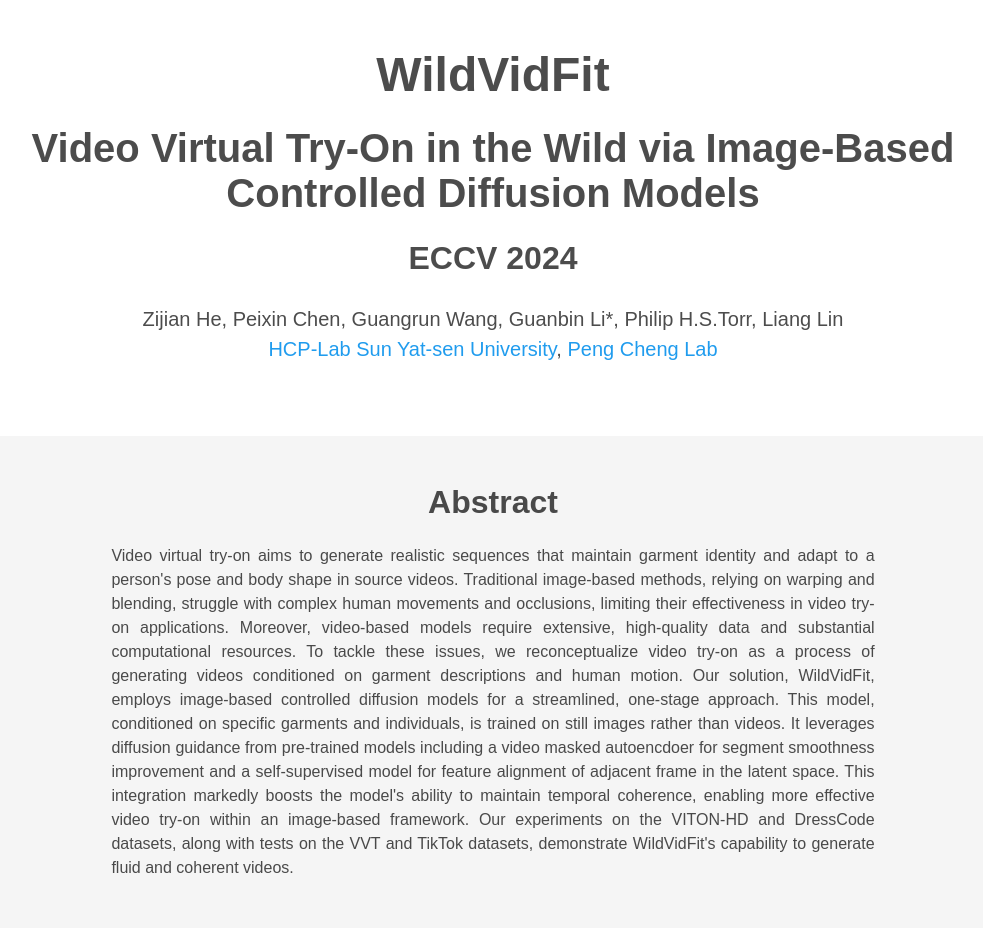
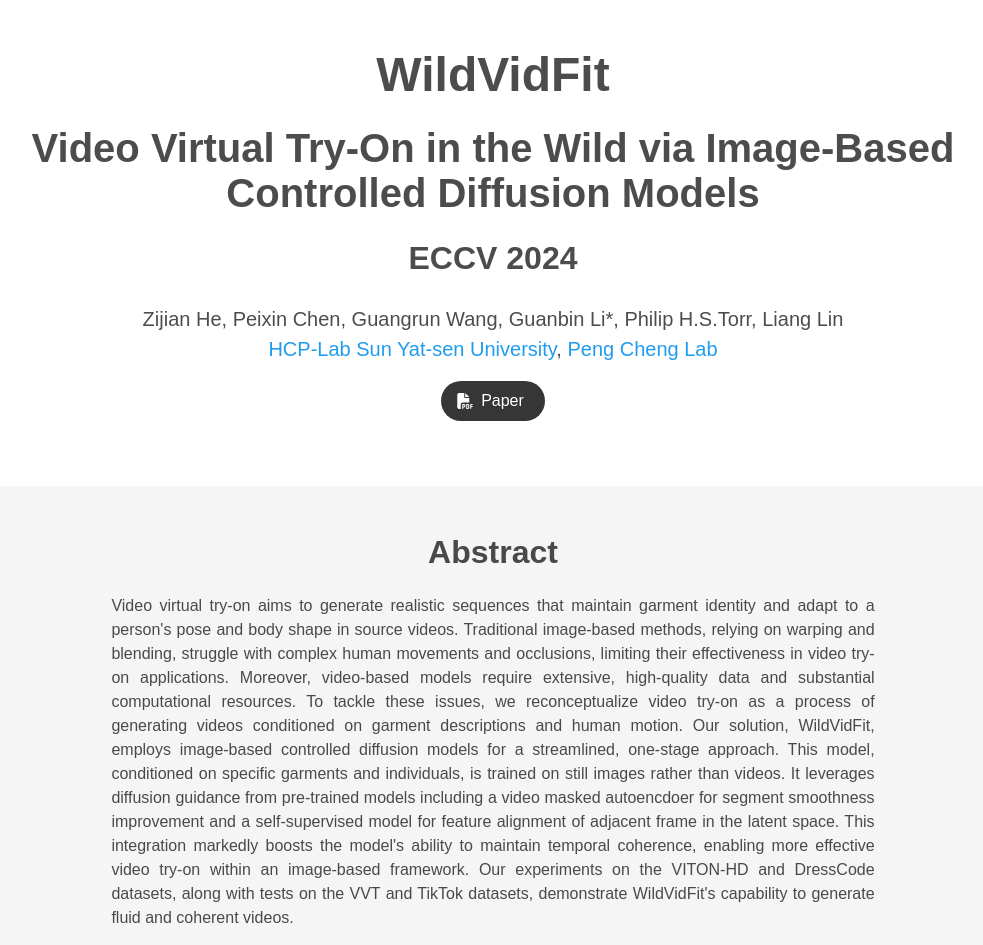
Before and after one commit to wildvidfit-project/wildvidfit-project.github.io, a plain HTML site: page index.html in a window 1280 px wide. Shown: the top 945 px of the page, without its empty margins (147-1130 px from the left). Drawn offline with nearby package versions, Linux system fonts and the light colour scheme; some icons are missing; a web font is replaced by a local one.

Commit message:
Update index.html

```diff
--- a/index.html
+++ b/index.html
@@ -85,15 +85,15 @@
 
 
                       <!-- Arxiv PDF link -->
-                      <!-- <span class="link-block">
-                        <a href="paper link" target="_blank"
+                      <span class="link-block">
+                        <a href="https://arxiv.org/pdf/2407.10625" target="_blank"
                         class="external-link button is-normal is-rounded is-dark">
                         <span class="icon">
                           <i class="fas fa-file-pdf"></i>
                         </span>
                         <span>Paper</span>
                         </a>
-                      </span> -->
+                      </span>
 
 
 
```
